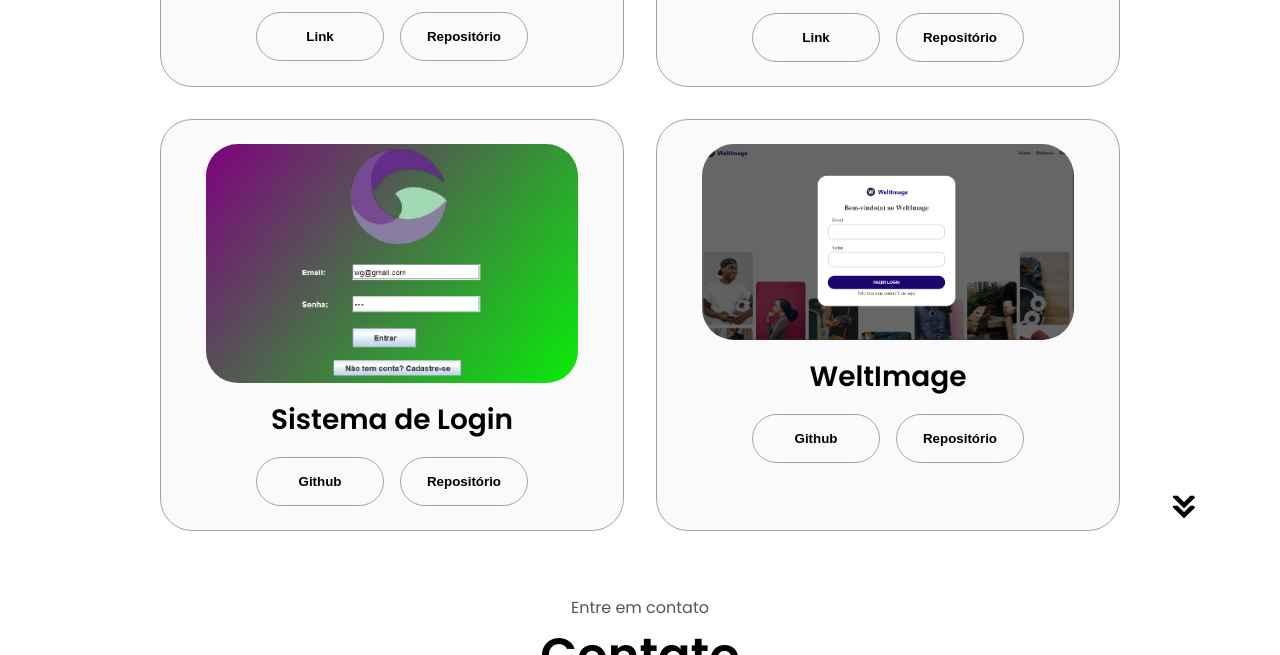
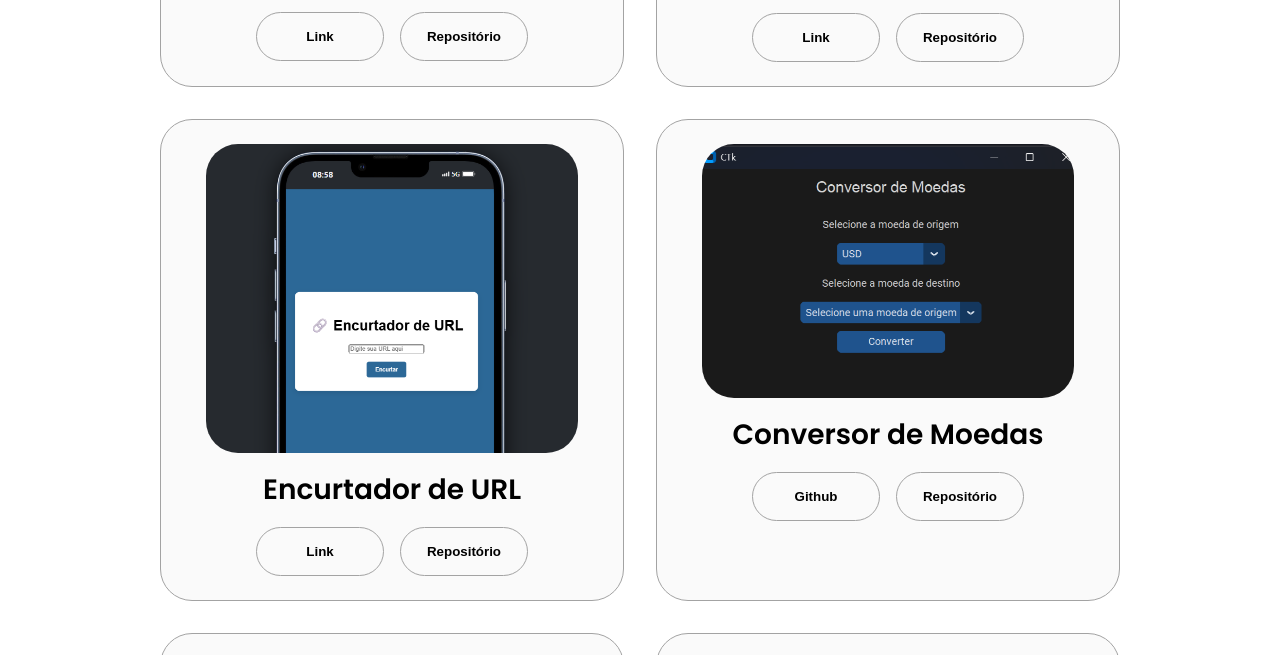
Before and after one commit to weltersongabriel/meu_portfolio, a plain HTML site: page index.html in a window 1280 px wide. Shown: the part 2989-3644 px from the top of the page. Drawn offline with Linux system fonts and the light colour scheme.

Commit message:
Primeira atualizaçao do porfolio

```diff
--- a/index.html
+++ b/index.html
@@ -277,7 +277,65 @@
               </button>
             </div>
 
+
+
+
+
             </div>
+          <div class="details-container color-container">
+            <div class="article-container">
+              <img
+                src="./minhas_fts/url_py.png"
+                alt="Project 2"
+                class="project-img"
+              />
+            </div>
+            <h2 class="experience-sub-title project-title">Encurtador de URL</h2>
+            <div class="btn-container">
+              <button
+                class="btn btn-color-2 project-btn"
+                onclick="location.href='https://encurtador-url-232s.onrender.com/'"
+              >
+                Link
+              </button>
+              <button
+                class="btn btn-color-2 project-btn"
+                onclick="location.href='https://github.com/weltersongabriel/encurtador_url'"
+              >
+                Repositório
+              </button>
+            </div>
+
+            </div>
+
+          <div class="details-container color-container">
+            <div class="article-container">
+              <img
+                src="./minhas_fts/moedas_py.png"
+                alt="Project 2"
+                class="project-img"
+              />
+            </div>
+            <h2 class="experience-sub-title project-title">Conversor de Moedas</h2>
+            <div class="btn-container">
+              <button
+                class="btn btn-color-2 project-btn"
+                onclick="location.href='https://github.com/weltersongabriel/'"
+              >
+                Github
+              </button>
+              <button
+                class="btn btn-color-2 project-btn"
+                onclick="location.href='https://github.com/weltersongabriel/conversor_moedas_python'"
+              >
+                Repositório
+              </button>
+            </div>
+
+
+          </div>
+
+
           <div class="details-container color-container">
             <div class="article-container">
               <img
@@ -303,8 +361,8 @@
             </div>
 
 
+          </div>
 
-          </div>
           <div class="details-container color-container">
             <div class="article-container">
               <img
```
Also changed, not shown: minhas_fts/moedas_py.png (added), minhas_fts/url_py.png (added).
